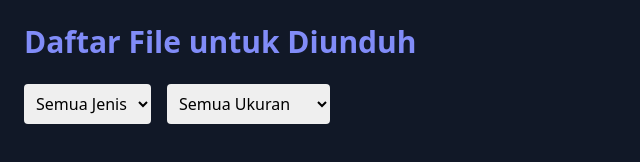
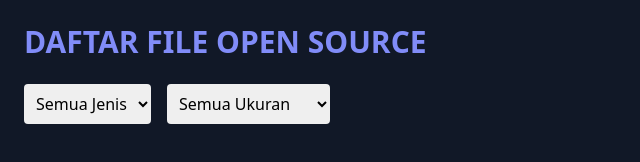
Before and after one commit to wulandari-tech/share, a website: page public/index.html in a window 1280 px wide. Shown: the whole page, without its empty margins (0-640 px from the left). Drawn offline with nearby package versions, Linux system fonts and the light colour scheme; no server answers.

Commit message:
wanzzzzzz

```diff
--- a/public/index.html
+++ b/public/index.html
@@ -2,7 +2,7 @@
 <html lang="id">
 <head>
   <meta charset="UTF-8">
-  <title>File Share</title>
+  <title>TEMPLATE FILE</title>
   <meta name="viewport" content="width=device-width, initial-scale=1.0">
   <script src="https://cdn.tailwindcss.com"></script>
   <script src="https://kit.fontawesome.com/a2e0d4d8f8.js" crossorigin="anonymous"></script>
@@ -13,7 +13,7 @@
 </head>
 <body class="bg-gray-900 text-white p-6 min-h-screen">
 
-  <h1 class="text-3xl font-bold text-indigo-400 mb-6">Daftar File untuk Diunduh</h1>
+  <h1 class="text-3xl font-bold text-indigo-400 mb-6">DAFTAR FILE OPEN SOURCE</h1>
 
   <div class="flex space-x-4 mb-6">
     <select id="fileTypeFilter" class="p-2 rounded text-black">
```
